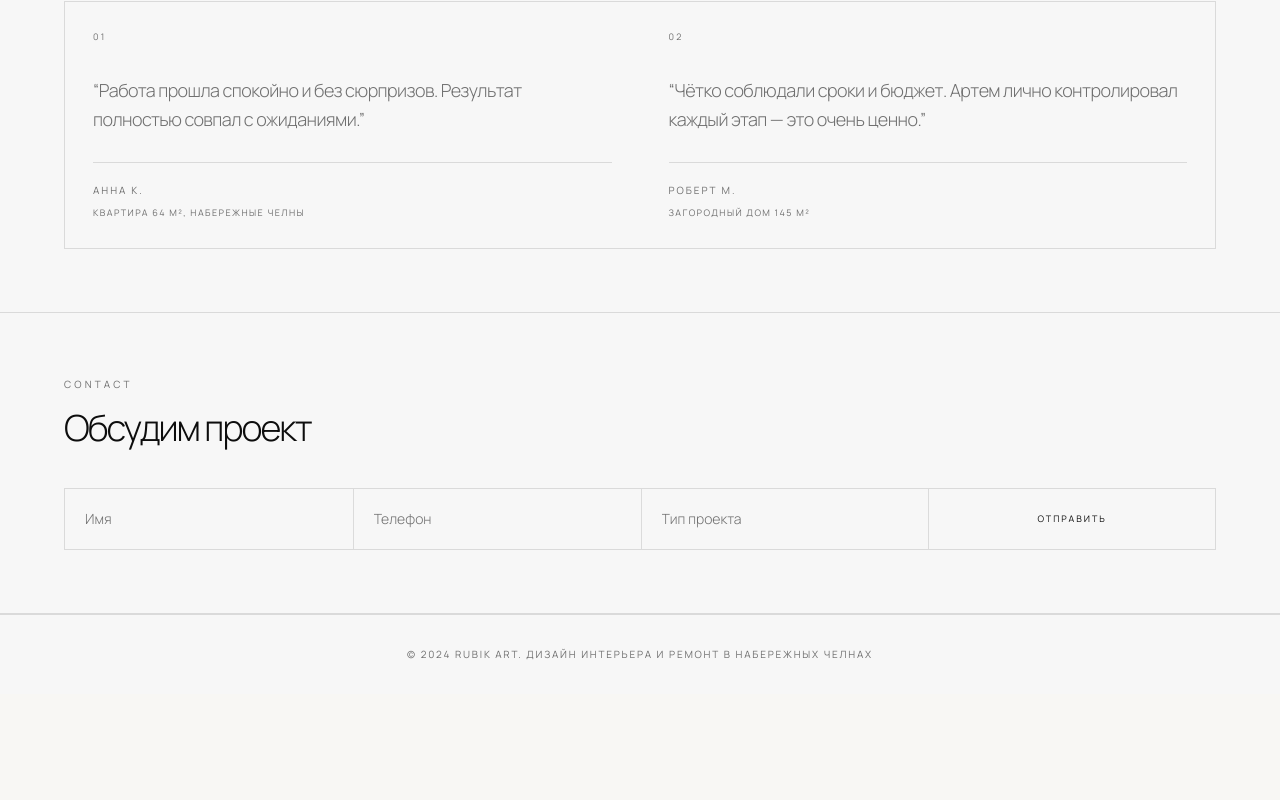
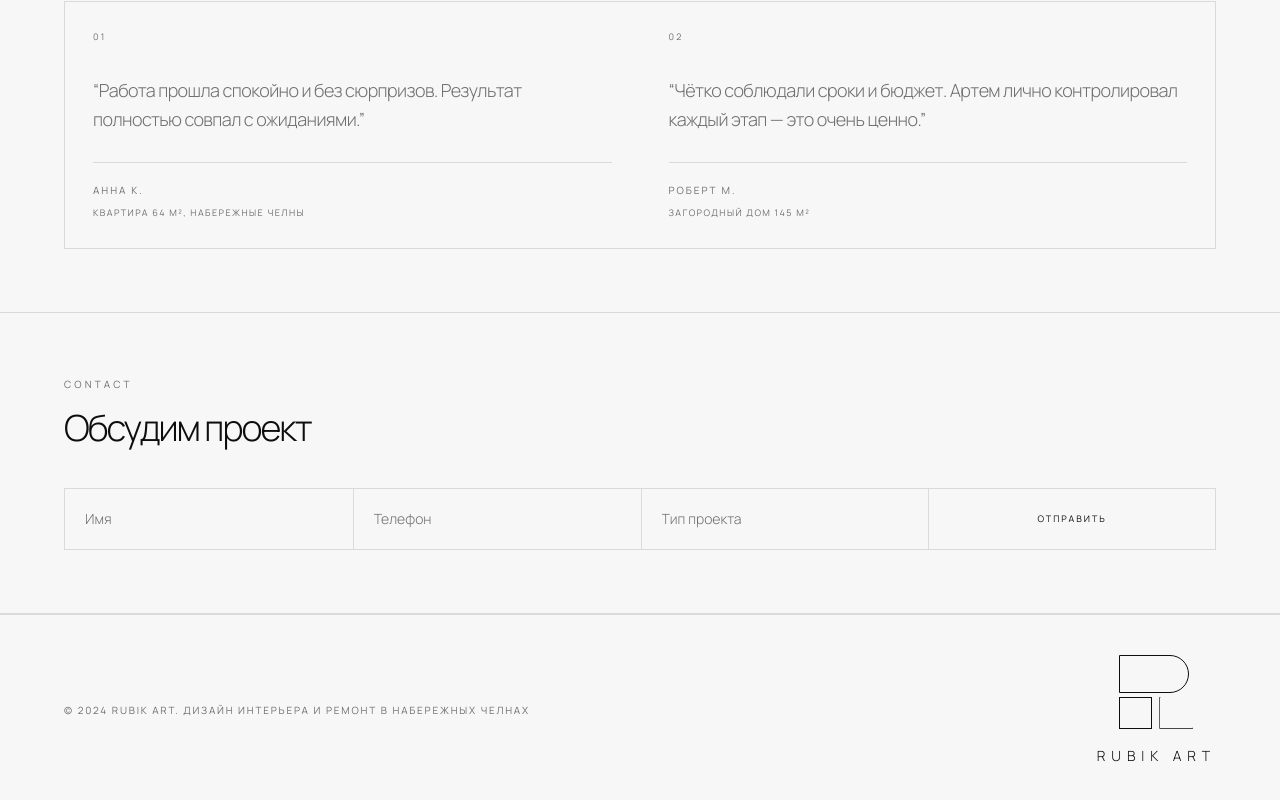
Before and after one commit to artrubinchik/DERZAi, a Next.js app: page / in a window 1280 px wide. Shown: the part 3517-4317 px from the top of the page. Before the commit the page ends 4211 px from the top, so only its background shows below. Built offline with nearby package versions, Linux system fonts and the light colour scheme; no server answers.

Commit message:
Refactor Footer component with new layout and logo

```diff
--- a/components/Footer.tsx
+++ b/components/Footer.tsx
@@ -1,12 +1,36 @@
 import { content } from "@/data/content";
+
+function FooterLogo() {
+  return (
+    <div className="relative h-[74px] w-[74px] shrink-0">
+      <div className="absolute left-0 top-0 h-[38px] w-[70px] rounded-r-full border border-current" />
+      <div className="absolute bottom-0 left-0 h-[32px] w-[33px] border border-current" />
+      <div
+        className="
+          absolute bottom-0 right-0
+          h-[32px] w-[34px]
+          border border-current
+          [clip-path:polygon(0_0,100%_100%,0_100%)]
+        "
+      />
+    </div>
+  );
+}
 
 export default function Footer() {
   return (
-    <footer className="section-dark border-t border-[var(--line)] py-8">
-      <div className="mx-auto max-w-7xl px-6 text-center md:px-12 lg:px-16">
+    <footer className="section-soft border-t border-[var(--line)] py-10">
+      <div className="mx-auto flex max-w-7xl flex-col items-center justify-between gap-6 px-6 text-center md:flex-row md:px-12 lg:px-16">
         <p className="text-[10px] uppercase tracking-[0.18em] text-muted">
           {content.footer.copy}
         </p>
+
+        <div className="flex flex-col items-center gap-4 text-[var(--text-main)]">
+          <FooterLogo />
+          <div className="text-[14px] font-light uppercase tracking-[0.42em]">
+            Rubik ART
+          </div>
+        </div>
       </div>
     </footer>
   );
```
